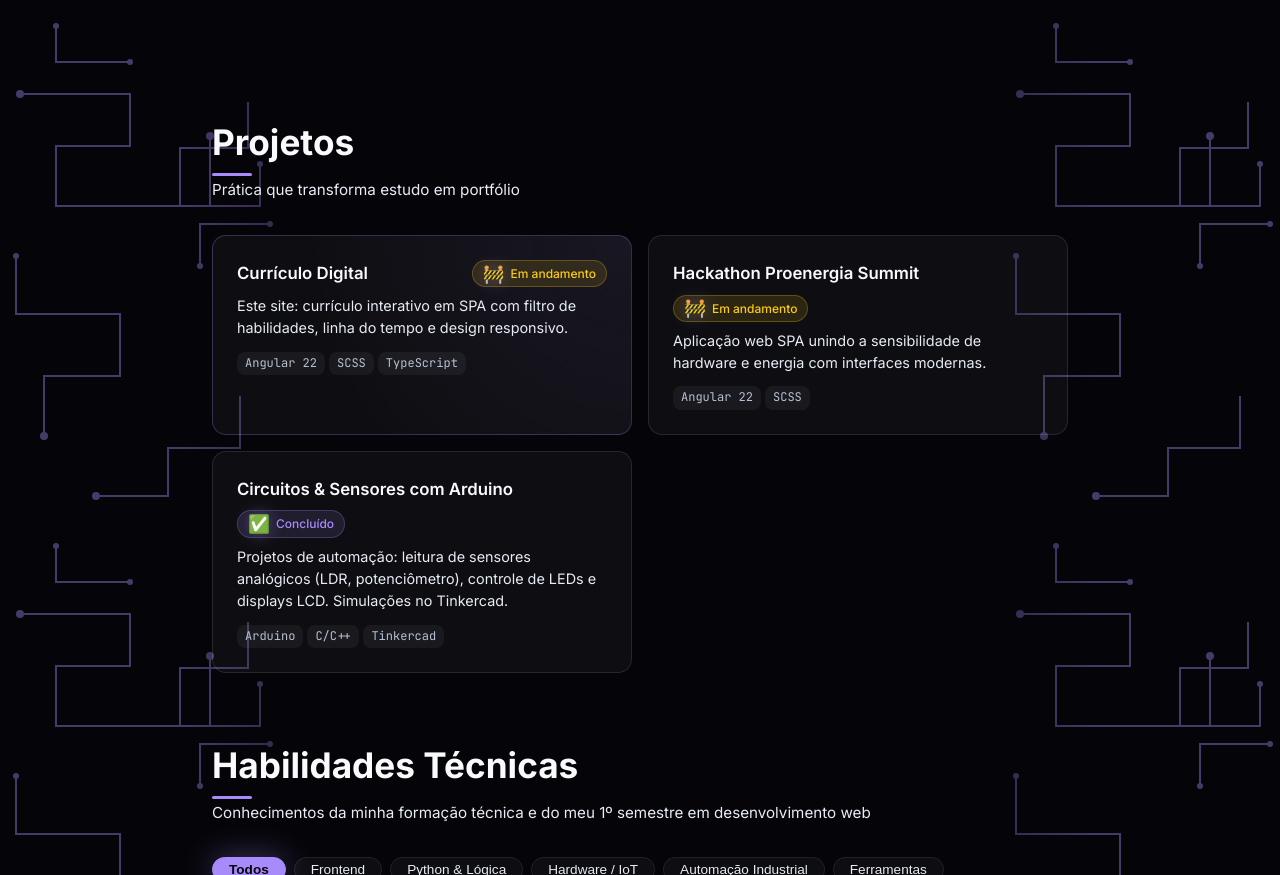
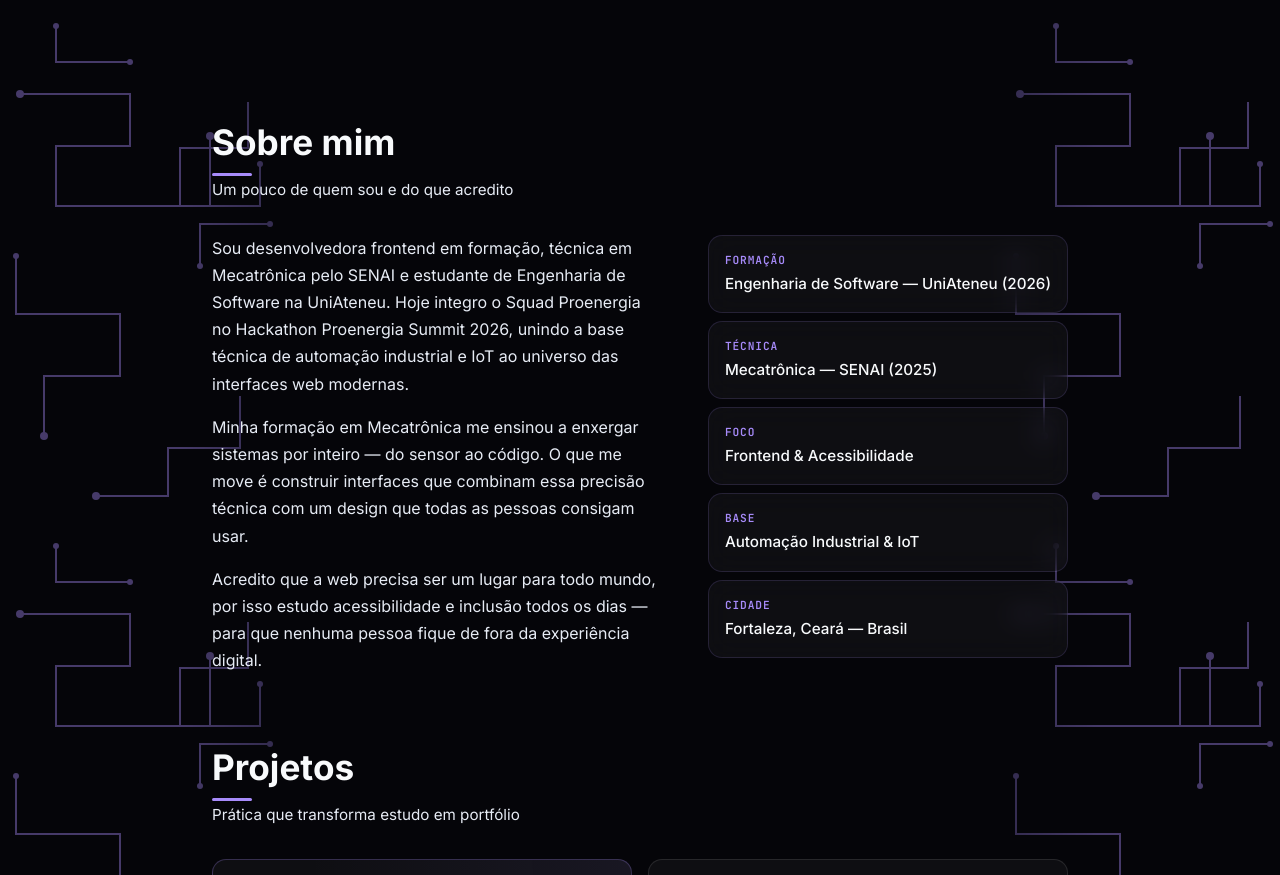
Before and after one commit to claralimadev/curriculo-ana, an Angular app: page / in a window 1280 px wide. Shown: the part 364-1239 px from the top of the page. Built offline with nearby package versions, Linux system fonts and the light colour scheme.

Commit message:
feat: seção Sobre mim + VLibras (acessibilidade em Libras)

```diff
--- a/src/app/app.html
+++ b/src/app/app.html
@@ -1,6 +1,7 @@
 <div class="circuito circuito--esquerda" [style.transform]="parallaxEsq()" [style.background-image]="circuitBg" [style.--lado-opacity]="ladoOpacity()" aria-hidden="true"></div>
 <main class="app-container">
   <app-hero />
+  <app-sobre />
   <app-projetos />
   <app-skills />
   <app-experiencia />
--- a/src/app/app.ts
+++ b/src/app/app.ts
@@ -1,5 +1,6 @@
 import { Component, signal, computed, HostListener } from '@angular/core';
 import { HeroComponent } from './components/hero/hero';
+import { SobreComponent } from './components/sobre/sobre';
 import { ProjetosComponent } from './components/projetos/projetos';
 import { SkillsComponent } from './components/skills/skills';
 import { ExperienciaComponent } from './components/experiencia/experiencia';
@@ -10,6 +11,7 @@ import { ContatoComponent } from './components/contato/contato';
   standalone: true,
   imports: [
     HeroComponent,
+    SobreComponent,
     ProjetosComponent,
     SkillsComponent,
     ExperienciaComponent,
--- /dev/null
+++ b/src/app/components/sobre/sobre.html
@@ -0,0 +1,35 @@
+<section class="sobre">
+  <div class="sobre__header">
+    <h2 class="sobre__titulo">Sobre mim</h2>
+    <p class="sobre__subtitulo">Um pouco de quem sou e do que acredito</p>
+  </div>
+
+  <div class="sobre__conteudo">
+    <div class="sobre__texto">
+      <p>
+        Sou desenvolvedora frontend em formação, técnica em Mecatrônica pelo SENAI e estudante de
+        Engenharia de Software na UniAteneu. Hoje integro o Squad Proenergia no Hackathon
+        Proenergia Summit 2026, unindo a base técnica de automação industrial e IoT ao universo
+        das interfaces web modernas.
+      </p>
+      <p>
+        Minha formação em Mecatrônica me ensinou a enxergar sistemas por inteiro — do sensor ao
+        código. O que me move é construir interfaces que combinam essa precisão técnica com um
+        design que todas as pessoas consigam usar.
+      </p>
+      <p>
+        Acredito que a web precisa ser um lugar para todo mundo, por isso estudo acessibilidade
+        e inclusão todos os dias — para que nenhuma pessoa fique de fora da experiência digital.
+      </p>
+    </div>
+
+    <div class="sobre__fatos">
+      @for (fato of fatos; track fato.rotulo) {
+        <div class="sobre__fato">
+          <span class="sobre__fato-rotulo">{{ fato.rotulo }}</span>
+          <span class="sobre__fato-valor">{{ fato.valor }}</span>
+        </div>
+      }
+    </div>
+  </div>
+</section>
--- /dev/null
+++ b/src/app/components/sobre/sobre.scss
@@ -0,0 +1,108 @@
+@use '../../../styles/mixins' as *;
+
+:host {
+  display: block;
+}
+
+.sobre {
+  display: flex;
+  flex-direction: column;
+  gap: var(--space-xl);
+
+  &__header {
+    text-align: left;
+  }
+
+  &__titulo {
+    font-size: clamp(1.5rem, 3.5vw, 2.2rem);
+    font-weight: 700;
+    color: var(--text-primary);
+    position: relative;
+    display: inline-block;
+
+    &::after {
+      content: '';
+      position: absolute;
+      left: 0;
+      bottom: -6px;
+      width: 40px;
+      height: 3px;
+      background: var(--accent);
+      border-radius: var(--radius-full);
+    }
+  }
+
+  &__subtitulo {
+    color: var(--text-secondary);
+    font-size: 0.95rem;
+    margin-top: var(--space-sm);
+  }
+
+  &__conteudo {
+    display: flex;
+    flex-direction: column;
+    gap: var(--space-xl);
+
+    @include desktop {
+      flex-direction: row;
+      gap: var(--space-2xl);
+    }
+  }
+
+  &__texto {
+    flex: 1;
+    display: flex;
+    flex-direction: column;
+    gap: var(--space-md);
+    color: var(--text-secondary);
+    font-size: 1rem;
+    line-height: 1.7;
+  }
+
+  &__fatos {
+    display: grid;
+    grid-template-columns: 1fr;
+    gap: var(--space-sm);
+    align-content: flex-start;
+
+    @include tablet {
+      grid-template-columns: 1fr 1fr;
+    }
+
+    @include desktop {
+      grid-template-columns: 1fr;
+      min-width: 260px;
+    }
+  }
+
+  &__fato {
+    @include glass(12px, 0.04);
+    border-radius: var(--radius-md);
+    border: 1px solid rgba(167, 139, 250, 0.15);
+    padding: var(--space-md);
+    display: flex;
+    flex-direction: column;
+    gap: 2px;
+    transition: border-color var(--transition-normal), transform var(--transition-normal);
+
+    &:hover {
+      border-color: rgba(167, 139, 250, 0.4);
+      transform: translateY(-2px);
+    }
+
+    &-rotulo {
+      font-family: var(--font-mono);
+      font-size: 0.7rem;
+      text-transform: uppercase;
+      letter-spacing: 0.08em;
+      color: var(--accent);
+      font-weight: 600;
+    }
+
+    &-valor {
+      font-size: 0.95rem;
+      font-weight: 500;
+      color: var(--text-primary);
+    }
+  }
+}
--- /dev/null
+++ b/src/app/components/sobre/sobre.ts
@@ -0,0 +1,24 @@
+import { Component, ChangeDetectionStrategy } from '@angular/core';
+
+export interface Fato {
+  rotulo: string;
+  valor: string;
+}
+
+@Component({
+  selector: 'app-sobre',
+  standalone: true,
+  imports: [],
+  templateUrl: './sobre.html',
+  styleUrl: './sobre.scss',
+  changeDetection: ChangeDetectionStrategy.OnPush
+})
+export class SobreComponent {
+  fatos = [
+    { rotulo: 'Formação', valor: 'Engenharia de Software — UniAteneu (2026)' },
+    { rotulo: 'Técnica', valor: 'Mecatrônica — SENAI (2025)' },
+    { rotulo: 'Foco', valor: 'Frontend & Acessibilidade' },
+    { rotulo: 'Base', valor: 'Automação Industrial & IoT' },
+    { rotulo: 'Cidade', valor: 'Fortaleza, Ceará — Brasil' }
+  ];
+}
--- a/src/index.html
+++ b/src/index.html
@@ -14,5 +14,15 @@
 </head>
 <body>
   <app-root></app-root>
+  <div vw class="enabled">
+    <div vw-access-button class="active"></div>
+    <div vw-plugin-wrapper>
+      <div class="vw-plugin-top-wrapper"></div>
+    </div>
+  </div>
+  <script src="https://vlibras.gov.br/app/vlibras-plugin.js"></script>
+  <script>
+    new window.VLibras.Widget('https://vlibras.gov.br/app');
+  </script>
 </body>
 </html>
```
